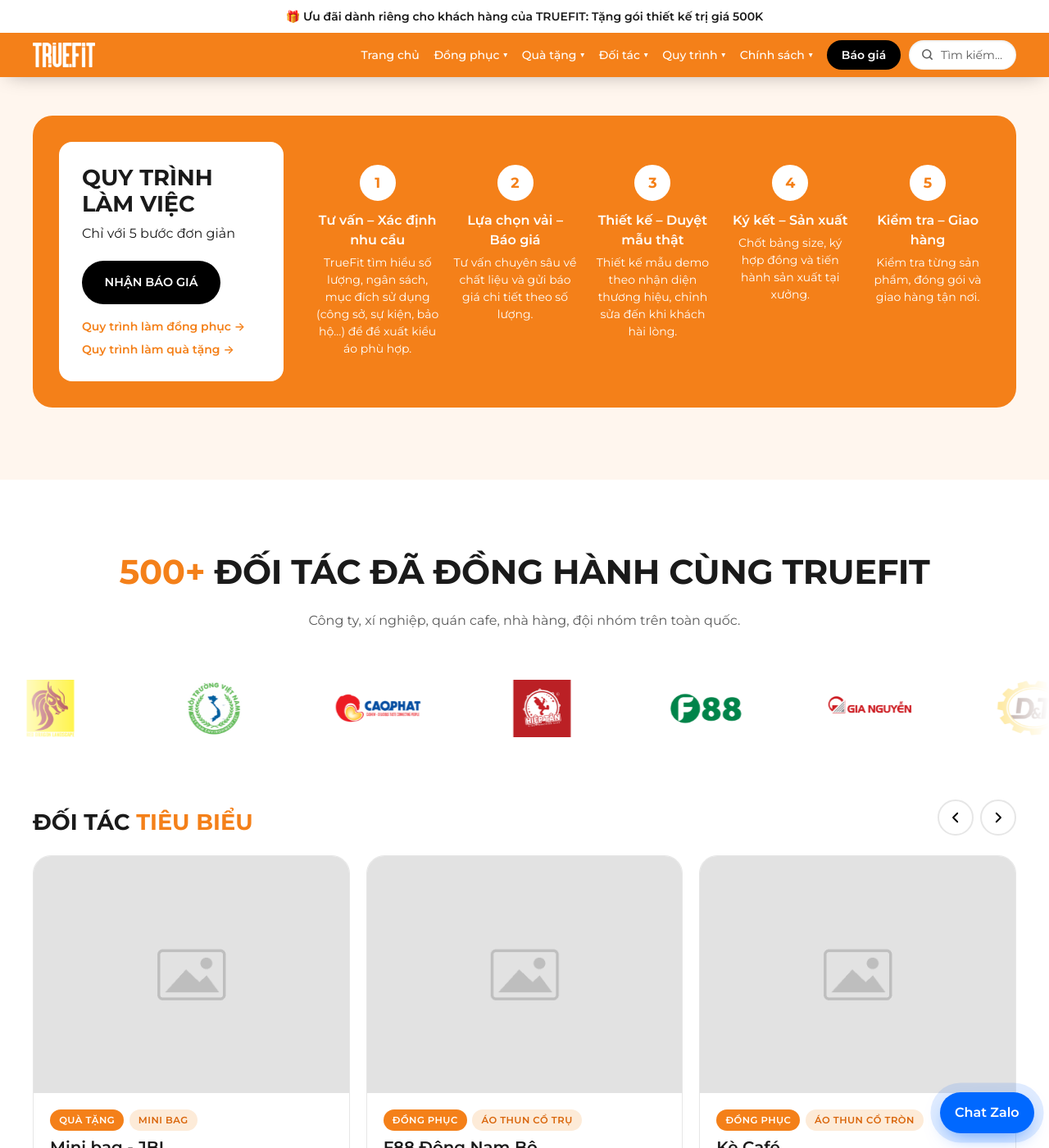
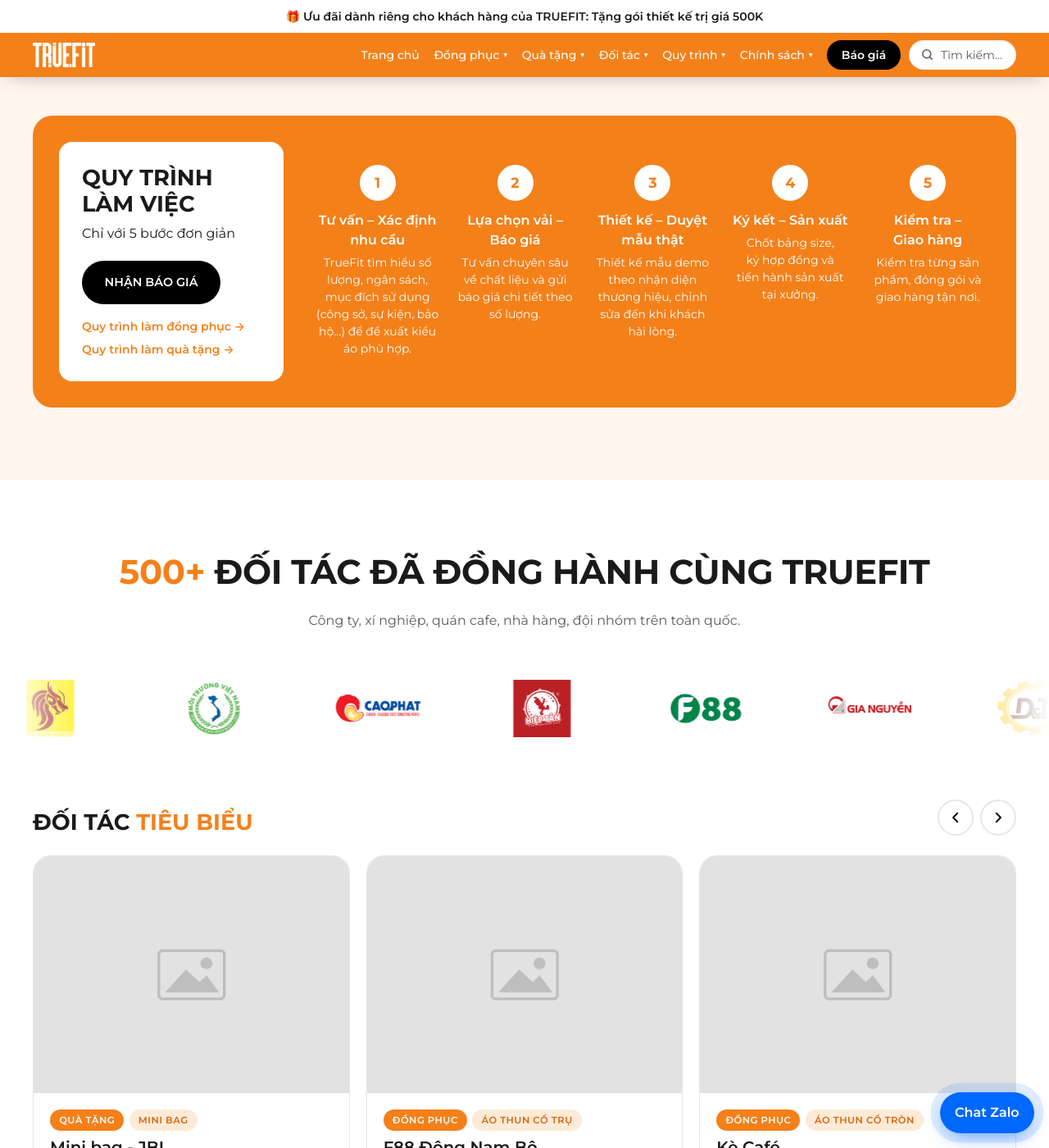
Before and after one commit to bap47/truefit, a Jekyll site: the page built from index.html, in a window 1280 px wide and 1400 px high, scrolled down 2729 px. Shown: the whole window at 82% size. Built offline with Jekyll 4.4.1, drawn with Linux system fonts in a browser that asks for light colours.

Commit message:
Add files via upload

```diff
--- a/assets/css/main.css
+++ b/assets/css/main.css
@@ -859,3 +859,9 @@
 /* Logo đối tác: hiện màu gốc, hover phóng to nhẹ */
 .tf-marquee__item img { filter: none; opacity: 1; transition: transform .3s var(--ease); }
 .tf-marquee__item:hover img { transform: scale(1.12); }
+/* Không để 1 chữ rớt xuống dòng một mình (mọi thiết bị) */
+h1, h2, h3, h4, .tf-title, .tf-hero__title, .tf-story strong, .tf-card__name { text-wrap: balance; }
+p, li, dd, .tf-lead, .tf-hero__tagline { text-wrap: pretty; }
+/* "MIỄN PHÍ thiết kế - vận chuyển": luôn 1 dòng, chữ tự co theo màn hình */
+.tf-intro__title { white-space: nowrap; }
+@media (max-width: 760px) { .tf-intro__title { font-size: min(1.5rem, calc((100vw - 2.2rem) / 15.3)); } }
```
